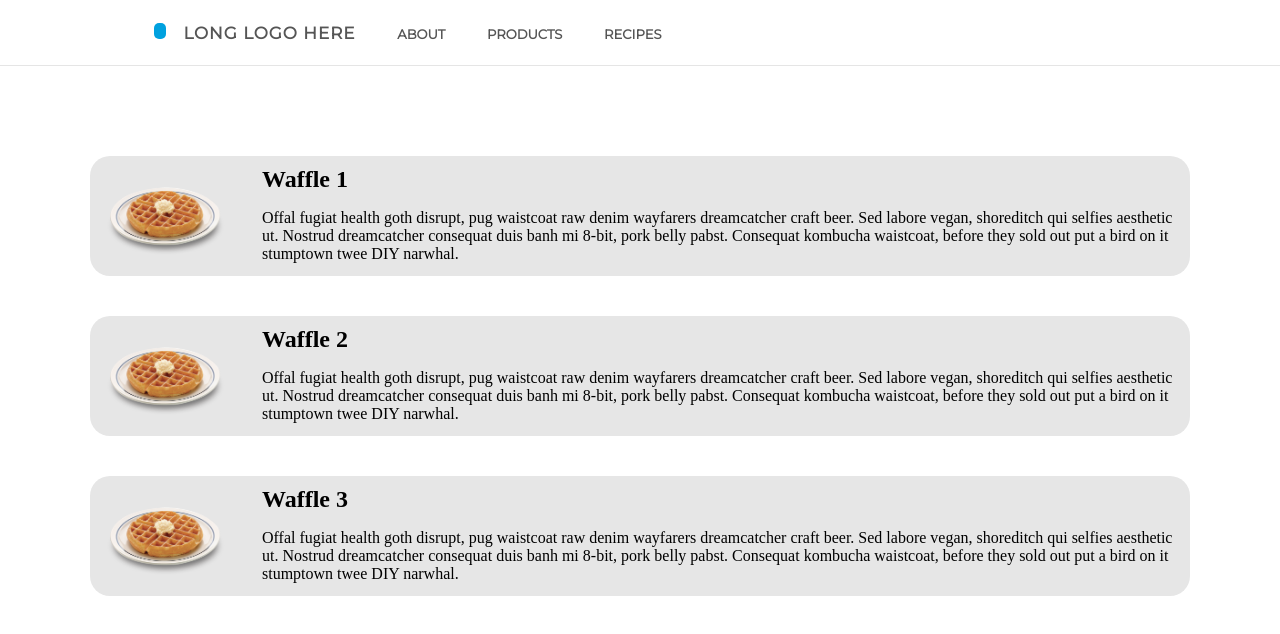
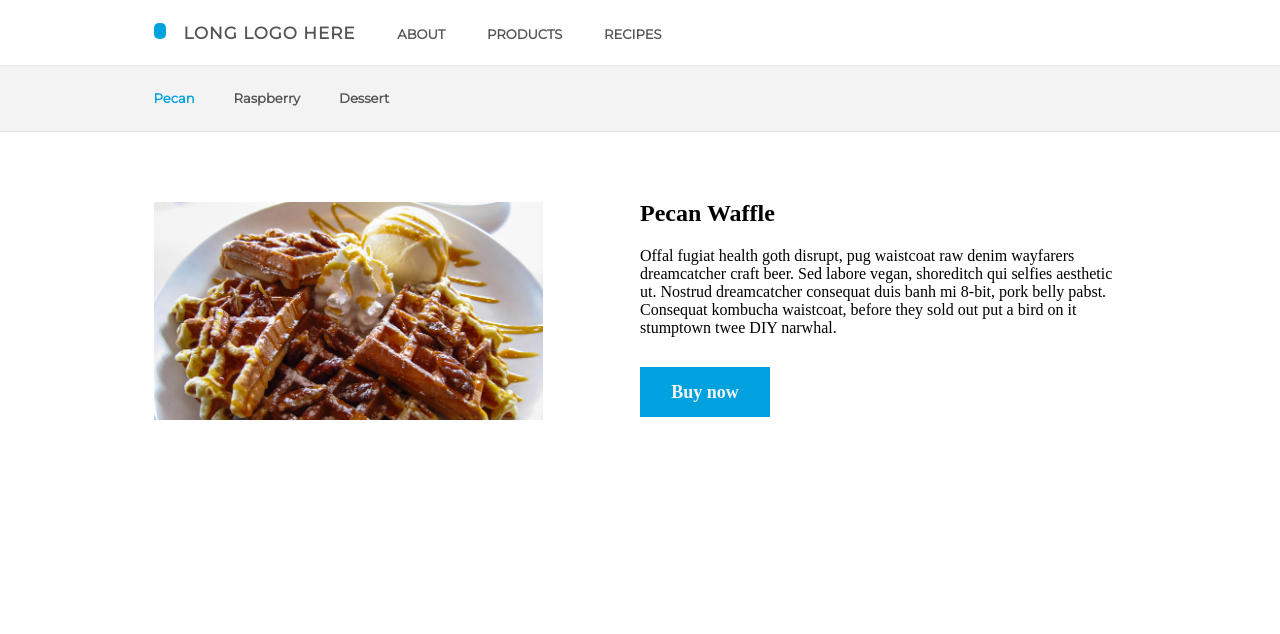
Before and after one commit to masondhollis/MapleStreetWaffles, a plain HTML site: page index.html at #!/products in a window 1280 px wide. Both pictures are taken after a click on the element "PRODUCTS". Drawn offline with Linux system fonts and the light colour scheme; a web font is replaced by a local one.

Commit message:
New dynamic product page

```diff
--- a/css/style.css
+++ b/css/style.css
@@ -106,41 +106,67 @@ h1,h2,h3,h4,h5,h6 {
 /*   BUY PRODUCTS STYLE   */
 /* ====================== */
 
-.product_container {
-    margin: 40px;
-    background-color: #E6E6E6;
-    padding: 10px;
-    height: 100px;
-    position: relative;
-    border-radius: 20px;
+#products_header {
+    height: 65px;
+    border-bottom-style: solid;
+    border-bottom-color: #E5E5E5;
+    border-bottom-width: 1px;
+    padding-left: 12%;
+    padding-right: 12%;
+    color: #555;
+    font-size: .7em;
+    background-color: #f3f3f3;
 }
 
-.product_image {
-    width: 12%;
-    position: absolute;
-    margin: auto;
-    height: auto;
-    top: 0;
-    bottom: 0;
+#products_header .header_link {
+    line-height: 65px;
+    vertical-align: middle;
+    margin-left: 0;
+    margin-right: 4%;
 }
 
-.product_desc {
-    width: 85%;
-    float: right;
-}
-
-.product_name {
-    width: 85%;
-    float: right;
-    margin: 0;
+.selected {
+    color: #00A1DF
 }
 
 #product_partial {
-    padding: 50px;
+    padding-left: 12%;
+    padding-right: 12%;
 }
 
-.product_image {
-    float: left;
+#product_view_window {
+    width: 100%;
+    padding-top:70px;
+}
+
+#product_image {
+    width: 40%;
+}
+
+#product_info_container {
+    width: 38%;
+    position: absolute;
+    top: 180px;
+    left: 50%;
+}
+#product_description {
+
+}
+
+#product_name {
+
+}
+
+#buy_button {
+    margin-top: 30px;
+    width: 130px;
+    height: 50px;
+    text-align: center;
+    background-color: #00A1DF;
+    font-family: Montserrat;
+    line-height: 50px;
+    color: #f3f3f3;
+    font-size: 12px;
 }
 
 
--- a/js/controllers.js
+++ b/js/controllers.js
@@ -65,11 +65,14 @@ app.controller('ProductsCtrl', function($scope, $rootScope, $http, $location) {
 
       //This saves it to use in other partials so we dont have to make this call again
       $rootScope.waffles = response.data.waffle_types;
+
+      //Default to showing the first waffle in the list
+      $scope.activeWaffle = $scope.waffles[0];
     });
 
     // GO TO TRANSACTION PAGE ON PRODUCT CLICK
     $scope.waffleClicked = function(waffle) {
-        $location.url("purchase/"+waffle.urlextension);
+        $scope.activeWaffle = waffle;
     }
 })
 
--- a/json/waffles.json
+++ b/json/waffles.json
@@ -1,22 +1,22 @@
 {
 	"waffle_types": [
 		{
-			"name": "Waffle 1",
-			"urlextension": "waffle1",
+			"name": "Pecan",
+			"urlextension": "Pecan",
 			"description": "Offal fugiat health goth disrupt, pug waistcoat raw denim wayfarers dreamcatcher craft beer. Sed labore vegan, shoreditch qui selfies aesthetic ut. Nostrud dreamcatcher consequat duis banh mi 8-bit, pork belly pabst. Consequat kombucha waistcoat, before they sold out put a bird on it stumptown twee DIY narwhal.",
-			"img_url": "/img/waffle.png"
+			"img_url": "/img/waffle_pecan.jpg"
 		},
 		{
-			"name": "Waffle 2",
-			"urlextension": "waffle2",
-			"description": "Offal fugiat health goth disrupt, pug waistcoat raw denim wayfarers dreamcatcher craft beer. Sed labore vegan, shoreditch qui selfies aesthetic ut. Nostrud dreamcatcher consequat duis banh mi 8-bit, pork belly pabst. Consequat kombucha waistcoat, before they sold out put a bird on it stumptown twee DIY narwhal.",
-			"img_url": "/img/waffle.png"
+			"name": "Raspberry",
+			"urlextension": "Raspberry",
+			"description": "In post-ironic seitan, sartorial occupy irure echo park. Jean shorts fanny pack meggings 8-bit keffiyeh try-hard. Flexitarian qui sed, tousled ugh sapiente bushwick nisi tattooed. Truffaut chartreuse consectetur, cray hell of mustache ut scenester typewriter selvage disrupt wolf. La croix paleo DIY lomo. Occaecat id migas keffiyeh iPhone. Offal nulla XOXO swag, +1 gluten-free pabst taxidermy celiac reprehenderit aliqua everyday carry next level.",
+			"img_url": "/img/waffle_raspberry.jpg"
 		},
 		{
-			"name": "Waffle 3",
-			"urlextension": "waffle3",
-			"description": "Offal fugiat health goth disrupt, pug waistcoat raw denim wayfarers dreamcatcher craft beer. Sed labore vegan, shoreditch qui selfies aesthetic ut. Nostrud dreamcatcher consequat duis banh mi 8-bit, pork belly pabst. Consequat kombucha waistcoat, before they sold out put a bird on it stumptown twee DIY narwhal.",
-			"img_url": "/img/waffle.png"
+			"name": "Dessert",
+			"urlextension": "Dessert",
+			"description": "Affogato fap sriracha, pork belly readymade brunch biodiesel godard gluten-free DIY cardigan kinfolk edison bulb plaid. Selfies chicharrones beard, woke mixtape locavore irure blog pickled exercitation try-hard seitan echo park. Next level chartreuse photo booth unicorn, anim tumeric cronut ad. Post-ironic ullamco eu, activated charcoal copper mug fashion axe sriracha voluptate direct trade. ",
+			"img_url": "/img/waffle_dessert.jpg"
 		}
 	]
 }
--- a/partials/products.html
+++ b/partials/products.html
@@ -1,7 +1,13 @@
+<div id="products_header">
+    <h3 class="header_link" ng-repeat="waffle in waffles" ng-click="waffleClicked(waffle)" ng-class="{selected: activeWaffle == waffle}">{{waffle.name}}</h3>
+</div>
 <div id="product_partial">
-    <div class="product_container" ng-repeat="waffle in waffles" ng-click="waffleClicked(waffle)">
-        <img class="product_image" src="{{waffle.img_url}}">
-        <h2 class="product_name"> {{waffle.name}} </h2>
-        <p class="product_desc"> {{waffle.description}} </p>
+    <div id="product_view_window">
+        <img id="product_image" ng-src="{{activeWaffle.img_url}}">
+        <div id="product_info_container">
+            <h2 id="product_name"> {{activeWaffle.name}} Waffle </h2>
+            <p id="product_description"> {{activeWaffle.description}} </p>
+            <div id="buy_button"> <h2> Buy now </h2> </div>
+        </div>
     </div>
 </div>
```
Also changed, not shown: img/waffle_dessert.jpg (added), img/waffle_pecan.jpg (added), img/waffle_raspberry.jpg (added).
